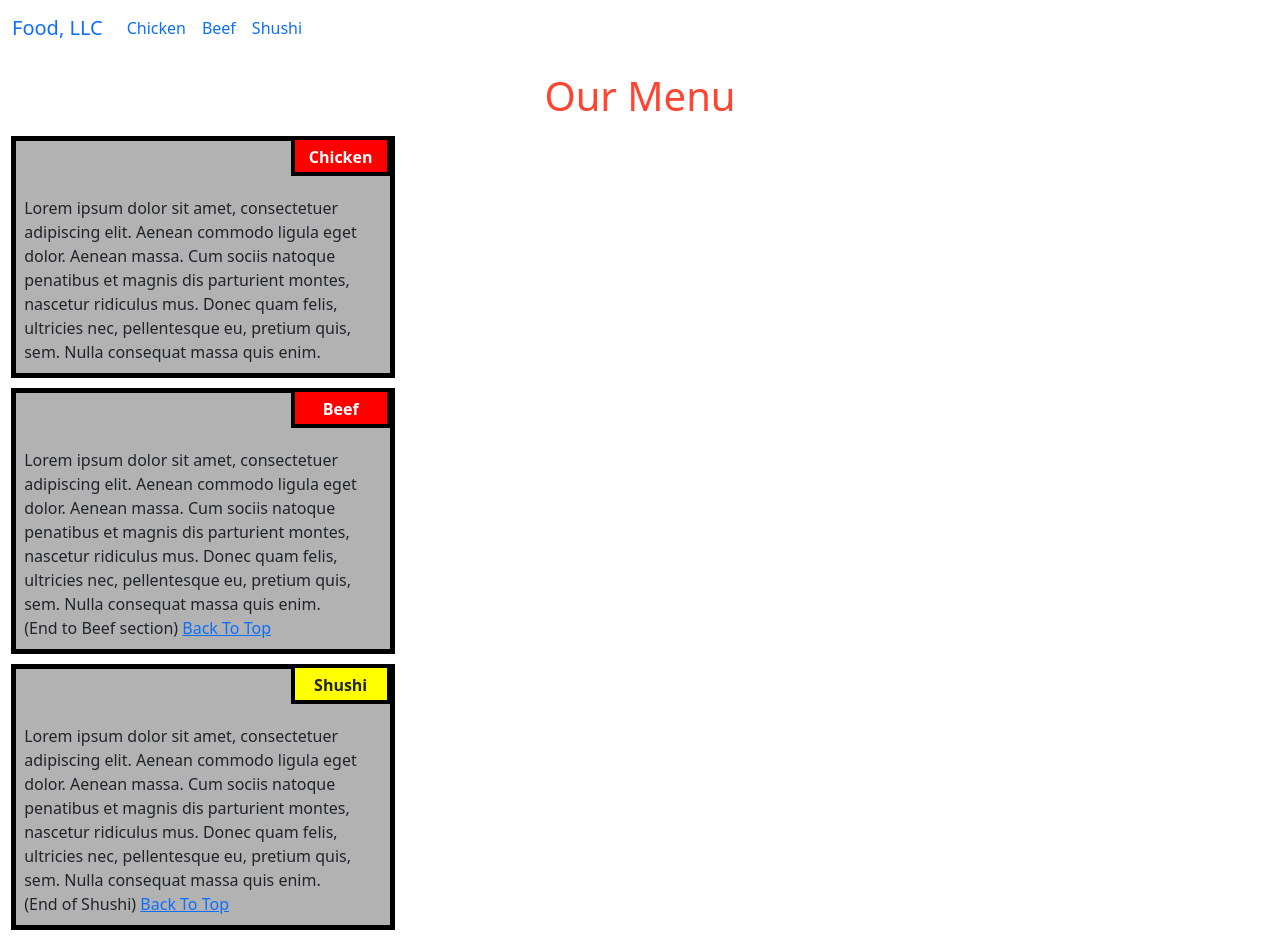
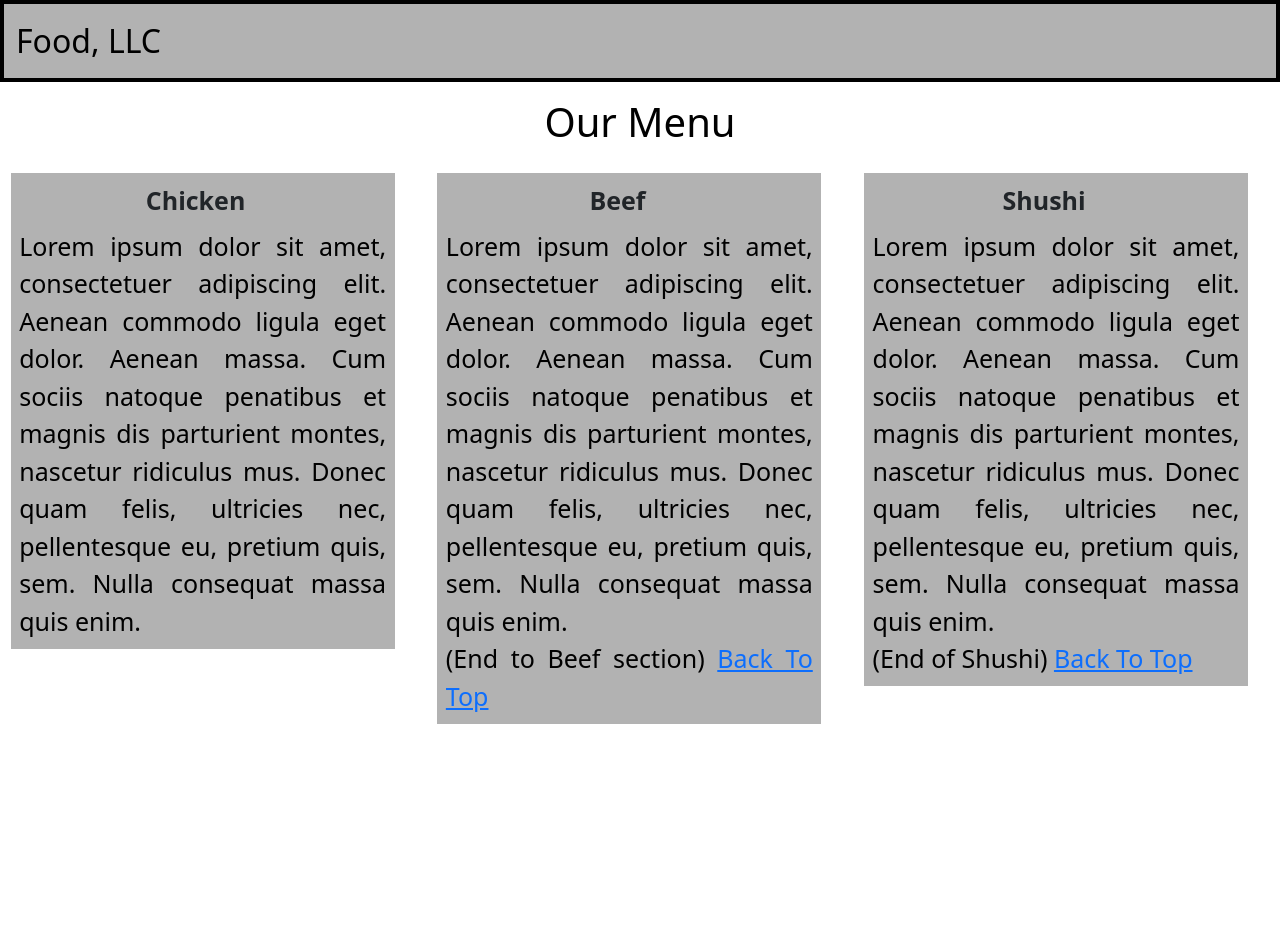
Before and after one commit to rajanpatel126/rajanpatel.github.io, a plain HTML site: page index.html in a window 1280 px wide. After the commit the page ends 800 px from the top, so only its background shows below. Drawn offline with nearby package versions, Linux system fonts and the light colour scheme.

Commit message:
Update style.css
Using Bootstrap

```diff
--- a/style.css
+++ b/style.css
@@ -16,69 +16,78 @@
 h1 {
   margin-bottom: 15px;
   text-align: center;
-    color: #ff4532;
+  color: #000;
   font-size: 50px;
 }
+.navbar{
+  background-color: rgba(0,0,0,0.3)!important;
+  border: 4px solid #000;
 
-
+}
+.navbar-brand {
+  padding-top: .3125rem;
+  padding-bottom: .3125rem;
+  margin-right: 1rem;
+  font-size: 2rem!important;
+  text-decoration: none;
+  white-space: nowrap;
+  color: #000;
+}
 .box{
   width: 100%;
   overflow: none;
 }
-
+bg-color{
+  background-color: grey;
+  border: 1px solid black;
+}
 
 .content-name{
   overflow: none;
   text-align: center;
-    border: 4px solid black;
+  font-size: 25px;
   width: 100px;
   height: 40px;
   padding: 5px;
-    float: right;
-    margin-right: 36px;
-    margin-top: 0px;
+  float: left;
+  margin-left: 33%;
+  padding-top: 20px;
   font-weight: bold;
   position: relative;
 }
 
 .content{
-    border: 5px solid black;
+
   width: 90%;
   height: auto;
   margin: 2.5%;
-    color: black
-    font-size 25px;
+  color: black;
+  font-size: 25px;
+  text-align: justify;
   padding: 2%;
   padding-top: 55px;
   background-color: rgba(0,0,0,0.3);
 }
 
-  .name1{
-    background-color: #FFB6C1;
-  }
-
-  .name2{
-    color: white;
-    background-color: #FF0000;
-  }
-  .name3{
-    background-color: #FFFF00;
-  }
 
 
-  /********** Large devices only **********/
+/**** Large devices only ****/
 @media (min-width: 992px) {
-    .col-lg-4 {
+  .col-md-4 {
       float: left;
     width: 33.33%;
   }
+  #dextop{
+    display: none!important;
     }
-  /********** Medium devices only **********/
+
+}
+/**** Medium devices only ****/
 @media (min-width: 768px) and (max-width: 991px) {
-    .col-md-6,.col-md-12 {
+  .col-sm-6,.col-md-12 {
     float: left;
   }
-    .col-md-6 {
+  .col-sm-6 {
     width: 50%;
   }
   .col-md-12 {
@@ -92,7 +101,7 @@
 }
 
 @media (min-width: 0px) and (max-width: 767px) {
-    .col-sm-12 {
+  .col-xs-12 {
       float: left;
     width: 100%;
   }
@@ -100,3 +109,6 @@
     margin-right: 30px;
   }
 }
+.navbar-header navbar-toggler-icon{
+  border: 1px solid #000;
+}
```
Lines whose indentation alone changed are shown as unchanged.
